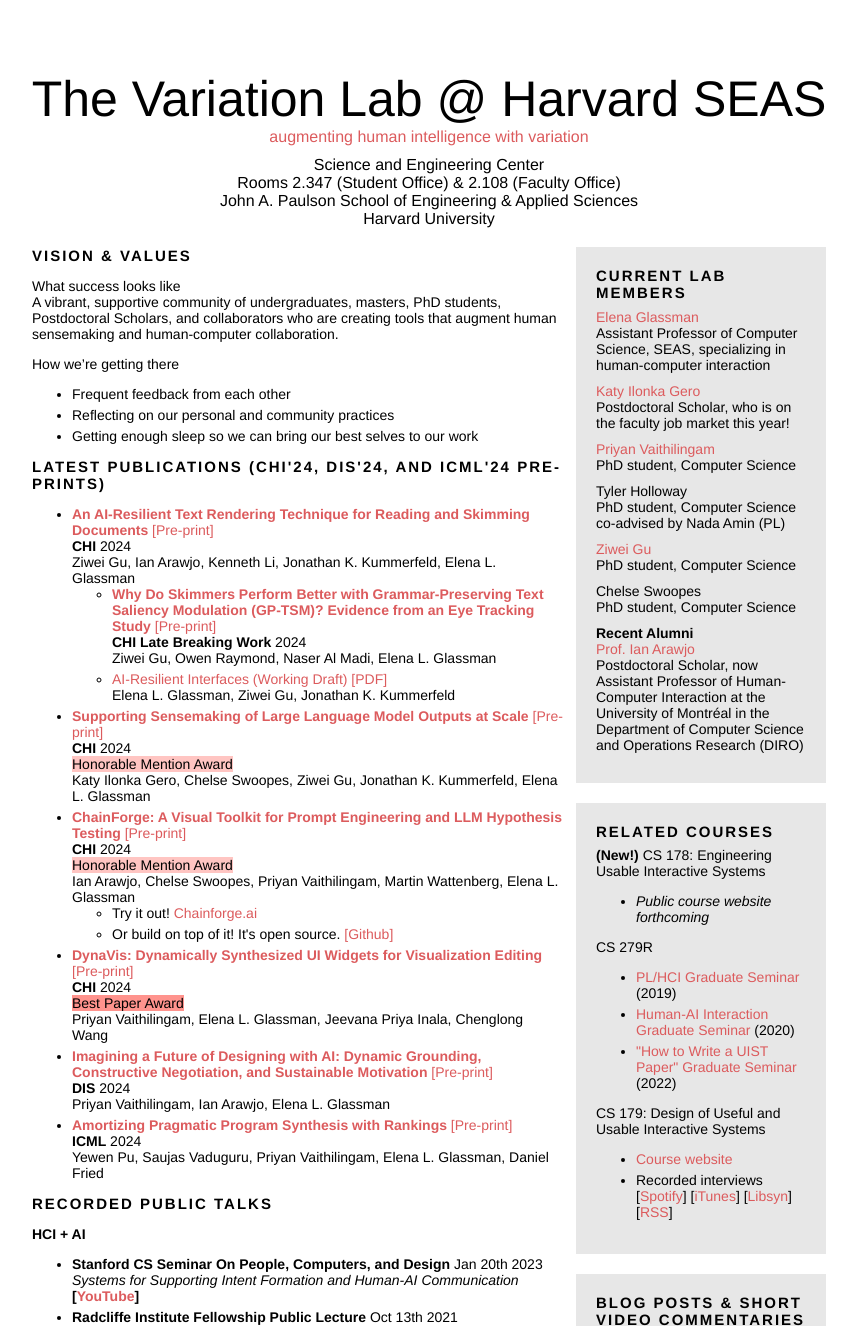
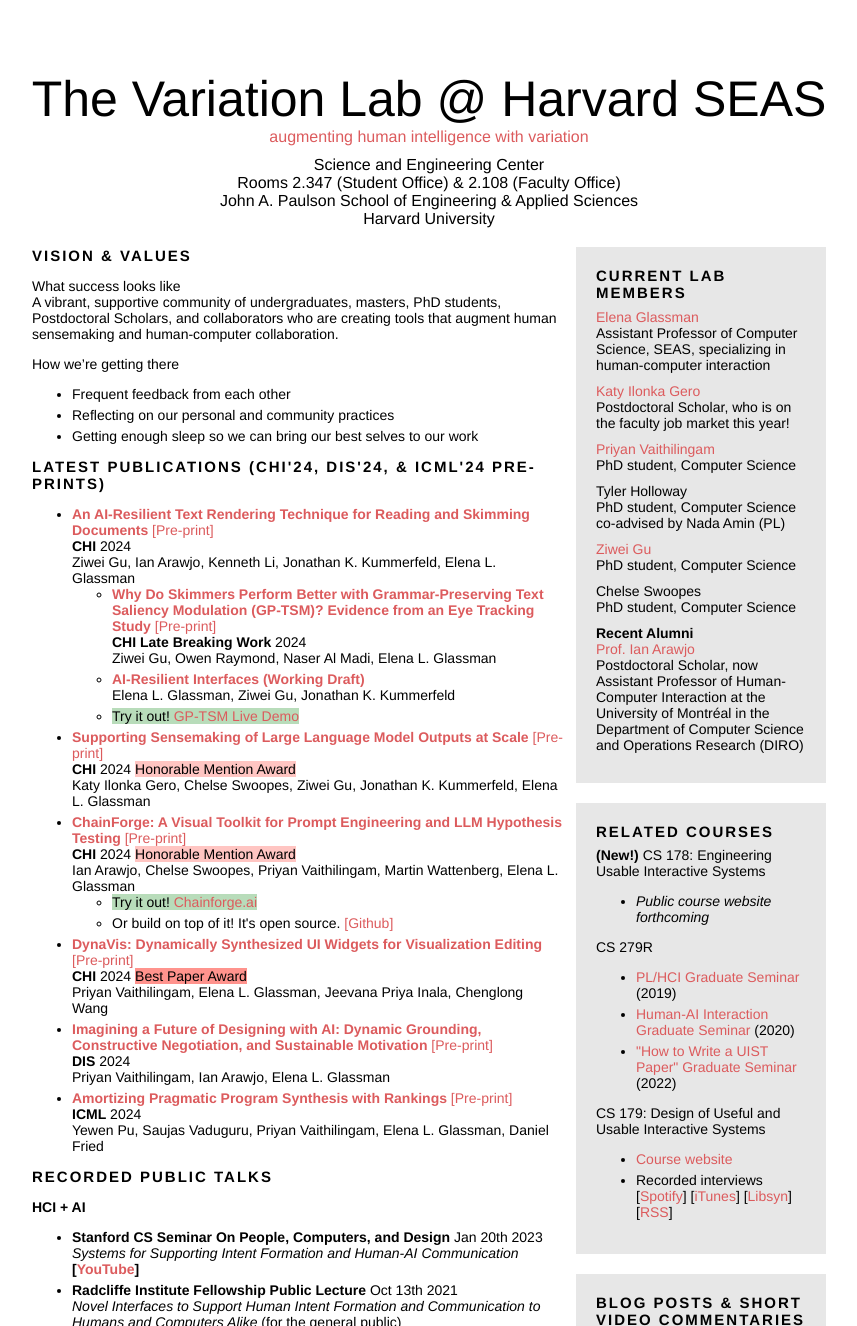
Before and after one commit to eglassman/eglassman.github.io, a Jekyll site: the page built from index.html, in a window 1280 px wide, cut to the strip 0-1326 px from the top of the page. Shown: the whole strip, without its empty margins (211-1068 px from the left). Built offline with Jekyll 4.4.1, drawn with Linux system fonts in a browser that asks for light colours.

Commit message:
formatting for open-source stuff

```diff
--- a/assets/css/custom.css
+++ b/assets/css/custom.css
@@ -12,6 +12,12 @@
 }
 em-honorable {
   background-color:rgb(255, 197, 194); #255, 197, 194
+}
+em-open {
+  background-color:rgb(182, 214, 252); #182, 214, 252
+}
+em-demo {
+  background-color:rgb(184, 220, 186); #184, 220, 186
 }
 
 a {
--- a/index.html
+++ b/index.html
@@ -67,7 +67,7 @@
     <!-- </p> -->
 
     <div class="header lead top-padding" id="publications">
-      Latest Publications (CHI'24, DIS'24, and ICML'24 Pre-prints)
+      Latest Publications (CHI'24, DIS'24, & ICML'24 Pre-prints)
     </div>
 
     <div>
@@ -85,31 +85,29 @@
               <br/><b>CHI Late Breaking Work</b> 2024
               <br/>Ziwei Gu, Owen Raymond, Naser Al Madi, Elena L. Glassman
             </li>
-            <li><a href="papers/AI_Resilient_Interfaces_draft.pdf">AI-Resilient Interfaces (Working Draft) [PDF]</a>
+            <li><a href="papers/AI_Resilient_Interfaces_draft.pdf"><b>AI-Resilient Interfaces (Working Draft)</b></a>
               <br/>Elena L. Glassman, Ziwei Gu, Jonathan K. Kummerfeld
             </li>
+            <li><em-demo>Try it out! <a href="https://gptsm-6b7fc3be6bdb.herokuapp.com/">GP-TSM Live Demo</a></em-demo></li>
           </ul>
           <!-- <br/><span><i>Pre-recorded conference talk (10 min)</i><br/><iframe width="238" height="134" src="https://www.youtube.com/embed/gfmsKkPjTtw" title="YouTube video player" frameborder="0" allow="accelerometer; autoplay; clipboard-write; encrypted-media; gyroscope; picture-in-picture" allowfullscreen></iframe></span> -->
         </li>
         <li><a href="papers/mesotext.pdf"><b>Supporting Sensemaking of Large Language Model Outputs at Scale</b> [Pre-print]</a>
-          <br/><b>CHI</b> 2024
-          <br/><em-honorable>Honorable Mention Award</em-honorable>
+          <br/><b>CHI</b> 2024 <em-honorable>Honorable Mention Award</em-honorable>
           <br/>Katy Ilonka Gero, Chelse Swoopes, Ziwei Gu, Jonathan K. Kummerfeld, Elena L. Glassman
           <!-- <br/><span><i>Pre-recorded conference talk (10 min)</i><br/><iframe width="238" height="134" src="https://www.youtube.com/embed/gfmsKkPjTtw" title="YouTube video player" frameborder="0" allow="accelerometer; autoplay; clipboard-write; encrypted-media; gyroscope; picture-in-picture" allowfullscreen></iframe></span> -->
         </li>
         <li><a href="papers/chainforge.pdf"><b>ChainForge: A Visual Toolkit for Prompt Engineering and LLM Hypothesis Testing</b> [Pre-print]</a>
-          <br/><b>CHI</b> 2024
-          <br/><em-honorable>Honorable Mention Award</em-honorable>
+          <br/><b>CHI</b> 2024 <em-honorable>Honorable Mention Award</em-honorable>
           <br/>Ian Arawjo, Chelse Swoopes, Priyan Vaithilingam, Martin Wattenberg, Elena L. Glassman
           <ul>
-            <li>Try it out! <a href="https://chainforge.ai/">Chainforge.ai</a></li>
-            <li>Or build on top of it! It's open source. <a href="https://github.com/ianarawjo/ChainForge">[Github]</a>
+            <li><em-demo>Try it out! <a href="https://chainforge.ai/">Chainforge.ai</a></em-demo></li>
+            <li><em-live>Or build on top of it! It's open source. <a href="https://github.com/ianarawjo/ChainForge">[Github]</a></em-live></li>
           </ul>
           <!-- <br/><span><i>Pre-recorded conference talk (10 min)</i><br/><iframe width="238" height="134" src="https://www.youtube.com/embed/gfmsKkPjTtw" title="YouTube video player" frameborder="0" allow="accelerometer; autoplay; clipboard-write; encrypted-media; gyroscope; picture-in-picture" allowfullscreen></iframe></span> -->
         </li>
         <li><a href="papers/dynavis.pdf"><b>DynaVis: Dynamically Synthesized UI Widgets for Visualization Editing</b> [Pre-print]</a>
-          <br/><b>CHI</b> 2024
-          <br/><em-best>Best Paper Award</em-best>
+          <br/><b>CHI</b> 2024 <em-best>Best Paper Award</em-best>
           <br/>Priyan Vaithilingam, Elena L. Glassman, Jeevana Priya Inala, Chenglong Wang
           <!-- <br/><span><i>Pre-recorded conference talk (10 min)</i><br/><iframe width="238" height="134" src="https://www.youtube.com/embed/gfmsKkPjTtw" title="YouTube video player" frameborder="0" allow="accelerometer; autoplay; clipboard-write; encrypted-media; gyroscope; picture-in-picture" allowfullscreen></iframe></span> -->
         </li>
```
